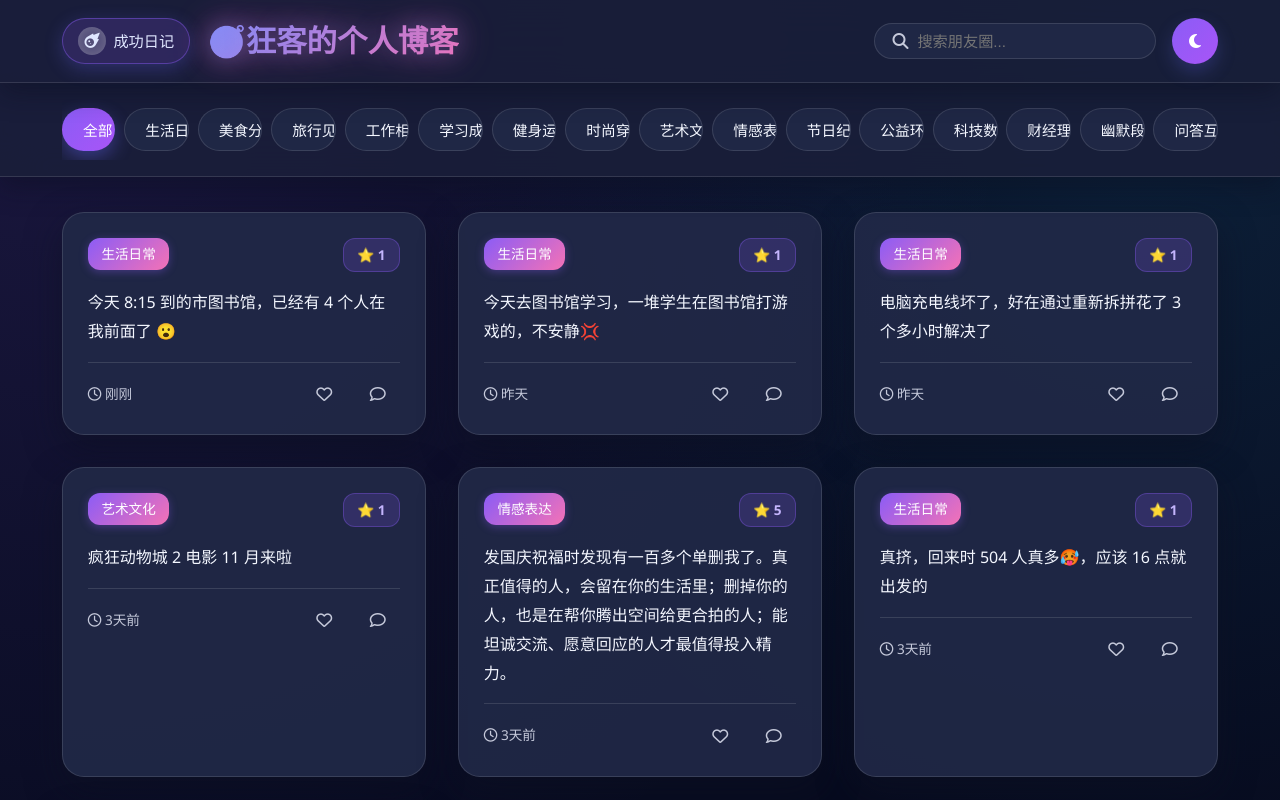
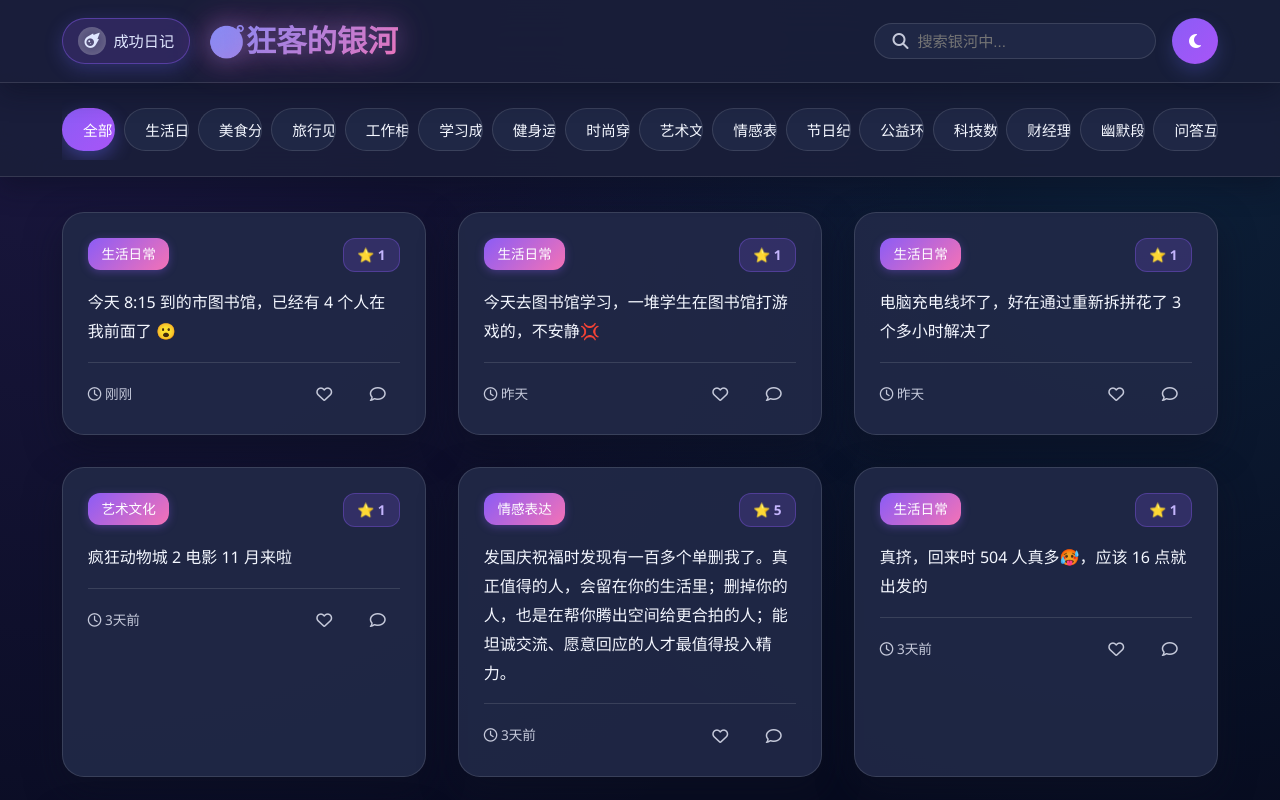
Before and after one commit to kuangketongxue/kuangke.github.io, a plain HTML site: page index.html in a window 1280 px wide. Shown: the top 800 px of the page. Drawn offline with Linux system fonts and the light colour scheme.

Commit message:
Update index.html

```diff
--- a/index.html
+++ b/index.html
@@ -3,7 +3,7 @@
 <head>
     <meta charset="UTF-8">
     <meta name="viewport" content="width=device-width, initial-scale=1.0">
-    <title>狂客的个人博客</title>
+    <title>狂客的银河</title>
     <link rel="stylesheet" href="style.css">
     <link rel="stylesheet" href="https://cdnjs.cloudflare.com/ajax/libs/font-awesome/6.4.0/css/all.min.css">
 </head>
@@ -17,12 +17,12 @@
                     </span>
                     <span class="success-text">成功日记</span>
                 </a>
-                <h1 class="logo">🧭狂客的个人博客</h1>
+                <h1 class="logo">🧭狂客的银河</h1>
             </div>
             <div class="controls">
                 <div class="search-box">
                     <i class="fas fa-search"></i>
-                    <input type="text" id="searchInput" placeholder="搜索朋友圈...">
+                    <input type="text" id="searchInput" placeholder="搜索银河中...">
                 </div>
                 <button id="themeToggle" class="theme-toggle">
                     <i class="fas fa-moon"></i>
```
